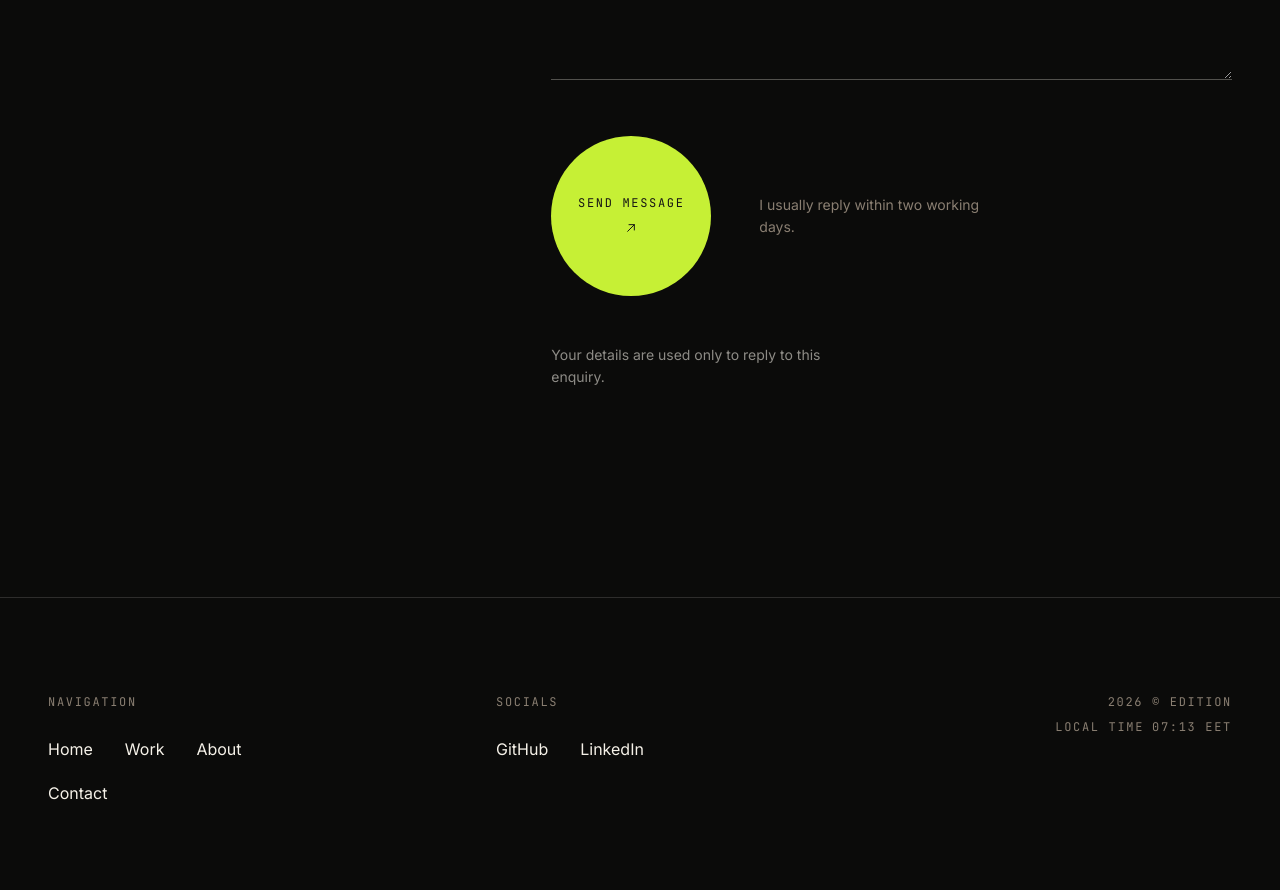
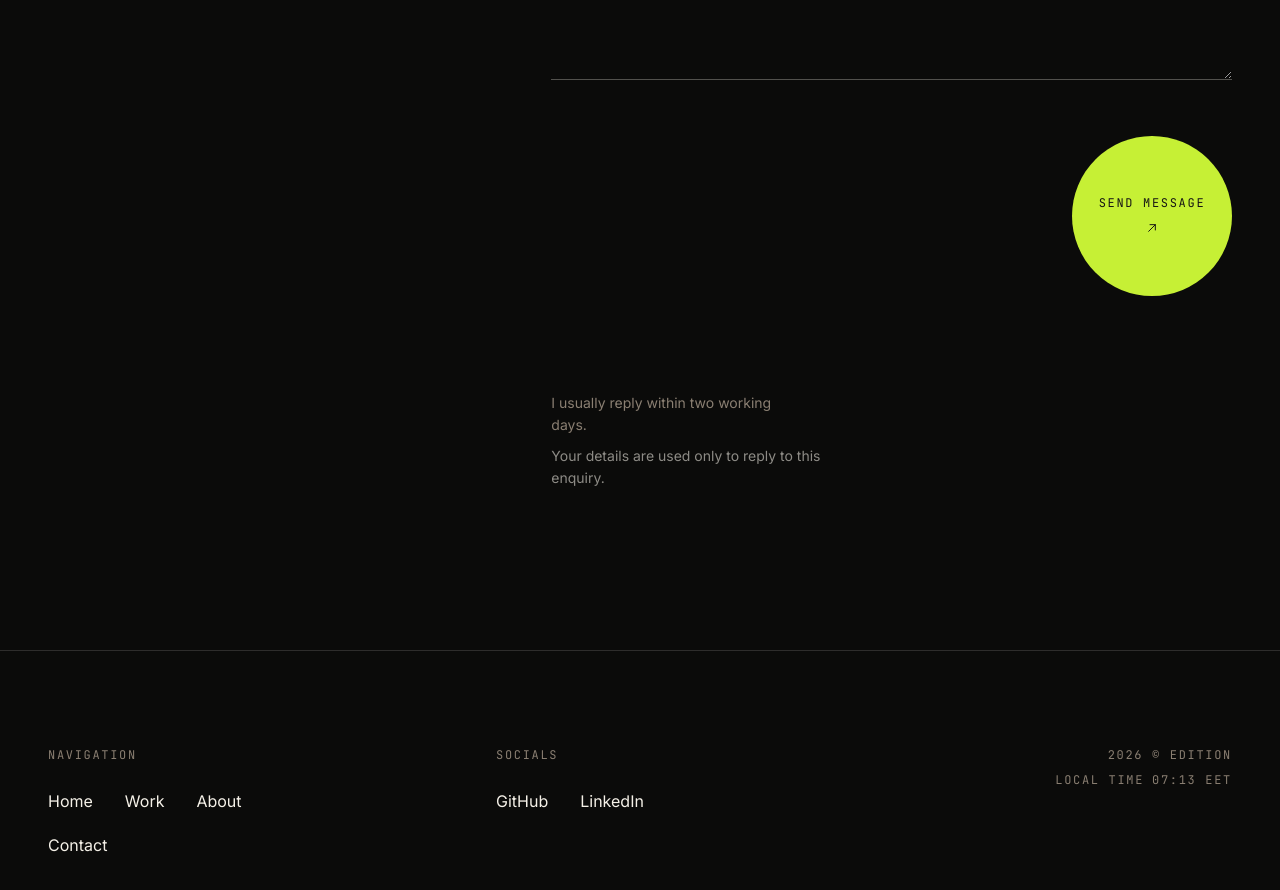
Before and after one commit to vemonser/portfolio, a Next.js app: page /contact in a window 1280 px wide. Shown: the part 860-1750 px from the top of the page. Built offline with nearby package versions, Linux system fonts and the light colour scheme; no server answers.

Commit message:
fix(contact): align submit action and stack form notes

```diff
--- a/src/features/contact/ContactForm.tsx
+++ b/src/features/contact/ContactForm.tsx
@@ -306,7 +306,7 @@ export default function ContactForm({
         </p>
       ) : null}
 
-      <div className="mt-[var(--space-1)] flex flex-wrap items-center gap-[var(--space-4)]">
+      <div className="mt-[var(--space-1)] flex justify-end">
         <button
           type="submit"
           data-magnetic
@@ -316,13 +316,6 @@ export default function ContactForm({
           <span>{submitting ? labels.sending : labels.send}</span>
           <ArrowUpRight className="transition-transform duration-[var(--dur-slow)] ease-[var(--ease-editorial)] group-hover:translate-x-1 group-hover:-translate-y-1" />
         </button>
-
-        <p className="m-0 max-w-[26ch] text-t-14 leading-[1.6] text-warm">
-          {labels.hint}
-        </p>
-        <p className="m-0 max-w-[34ch] text-t-14 leading-[1.6] text-fg-subtle">
-          {labels.privacy}
-        </p>
       </div>
 
       <div
@@ -356,6 +349,15 @@ export default function ContactForm({
           <StatusMessage kind="error">{labels.failed}</StatusMessage>
         ) : null}
       </div>
+
+      <div className="mt-[var(--space-3)] grid gap-[var(--space-1)]">
+        <p className="m-0 max-w-[26ch] text-t-14 leading-[1.6] text-warm">
+          {labels.hint}
+        </p>
+        <p className="m-0 max-w-[34ch] text-t-14 leading-[1.6] text-fg-subtle">
+          {labels.privacy}
+        </p>
+      </div>
     </form>
   );
 }
```
Also changed, not shown: 1 other file (tests, documents, lock files or other folders).
